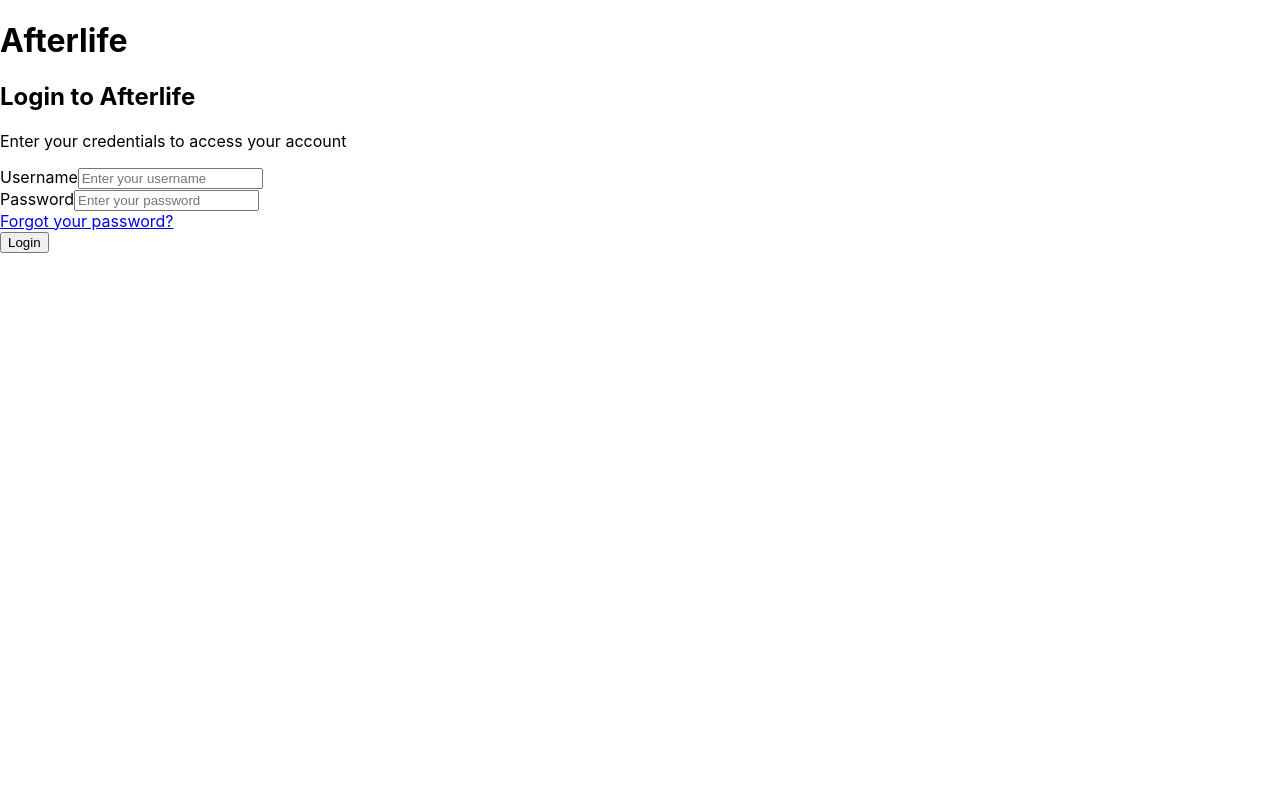
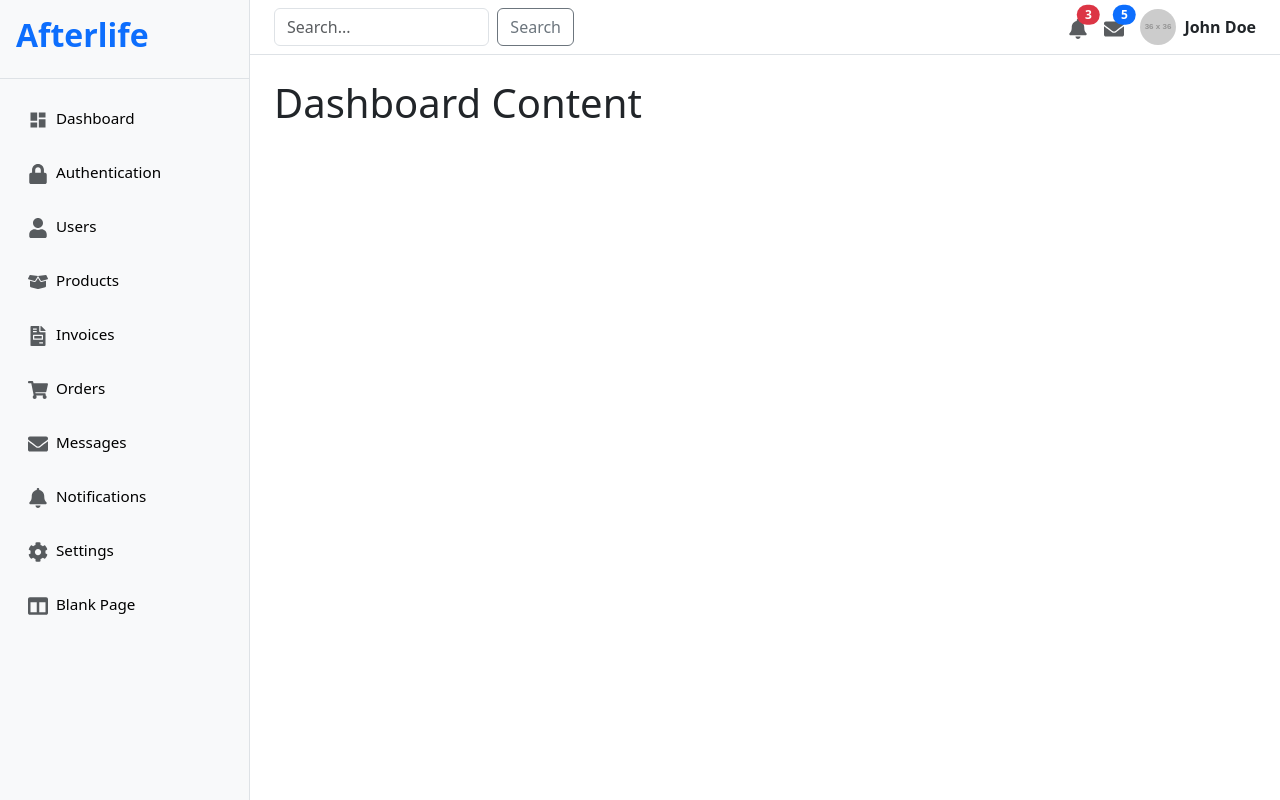
Before and after one commit to 2303511/afterlife, a React (Create React App) app: page /dashboard in a window 1280 px wide. Built offline with nearby package versions, Linux system fonts and the light colour scheme.

Commit message:
add bootstrap sidebar, navbar

```diff
--- a/src/App.js
+++ b/src/App.js
@@ -1,9 +1,27 @@
-import logo from './logo.svg';
+import { BrowserRouter as Router, Routes, Route, Navigate } from 'react-router-dom';
+import LoginPage from './pages/LoginPage';
+import Dashboard from './pages/Dashboard'; // Create this page next
 import './App.css';
-import LoginPage from './pages/LoginPage';
+import logo from './logo.svg'; // optional if you're not using it
+import 'bootstrap/dist/css/bootstrap.min.css';
+import './index.css';
 
 function App() {
-  return <LoginPage />;
+  return (
+
+    <Router>
+      <Routes>
+        {/* Default path - redirect to dashboard for now */}
+        <Route path="/" element={<Navigate to="/dashboard" replace />} />
+
+        {/* Login route */}
+        <Route path="/login" element={<LoginPage />} />
+
+        {/* Dashboard route */}
+        <Route path="/dashboard" element={<Dashboard />} />
+      </Routes>
+    </Router>
+  );
 }
 
 export default App;
--- /dev/null
+++ b/src/components/Sidebar.js
@@ -0,0 +1,78 @@
+import {
+    FaLock,
+    FaUser,
+    FaBoxOpen,
+    FaFileInvoice,
+    FaShoppingCart,
+    FaEnvelope,
+    FaBell,
+    FaCog,
+    FaColumns,
+  } from "react-icons/fa";
+  import { useState } from "react";
+  import { MdDashboard } from "react-icons/md";
+
+  export default function Sidebar() {
+    return (
+      <aside className="d-flex flex-column bg-light border-end min-vh-100" style={{ width: "250px" }}>
+        {/* Logo */}
+        <div className="border-bottom p-3">
+          <h2 className="text-primary fw-bold">Afterlife</h2>
+        </div>
+
+        {/* Navigation */}
+        <nav className="p-3 d-flex flex-column gap-2">
+          <NavItem icon={<MdDashboard />} label="Dashboard" />
+          <NavItem icon={<FaLock />} label="Authentication" />
+          <NavItem icon={<FaUser />} label="Users"  /> {/*badge="HOT" badgeColor="danger" */}
+          <NavItem icon={<FaBoxOpen />} label="Products" /> {/*badge="NEW" badgeColor="warning */}
+          <NavItem icon={<FaFileInvoice />} label="Invoices" />
+          <NavItem icon={<FaShoppingCart />} label="Orders"  /> {/*count={5} */}
+          <NavItem icon={<FaEnvelope />} label="Messages" /> {/*count={5} */}
+          <NavItem icon={<FaBell />} label="Notifications" /> {/*count={5} */}
+          <NavItem icon={<FaCog />} label="Settings" />
+          <NavItem icon={<FaColumns />} label="Blank Page" />
+        </nav>
+      </aside>
+    );
+  }
+
+
+
+  function NavItem({ icon, label, badge, badgeColor = "secondary", count }) {
+    const [hovered, setHovered] = useState(false);
+
+    const buttonStyle = {
+      backgroundColor: hovered ? "#f1f3f5" : "transparent", // Light gray on hover
+      transition: "background-color 0.2s ease",
+      fontSize: "0.95rem",
+      border: "none",
+      width: "100%",
+      textAlign: "left",
+      padding: "0.5rem 0.75rem",
+      borderRadius: "0.375rem", // 6px
+    };
+
+    return (
+      <button
+        type="button"
+        style={buttonStyle}
+        className="d-flex justify-content-between align-items-center"
+        onMouseEnter={() => setHovered(true)}
+        onMouseLeave={() => setHovered(false)}
+      >
+        <div className="d-flex align-items-center gap-2">
+          <span className="text-muted fs-5">{icon}</span>
+          <span>{label}</span>
+        </div>
+
+        {badge && (
+          <span className={`badge bg-${badgeColor} ms-auto`}>{badge}</span>
+        )}
+
+        {count !== undefined && (
+          <span className="badge bg-primary ms-2">{count}</span>
+        )}
+      </button>
+    );
+  }
--- /dev/null
+++ b/src/components/TopNavBar.js
@@ -0,0 +1,52 @@
+import { FaBell, FaEnvelope } from "react-icons/fa";
+import '../index.css';
+
+export default function TopNavbar() {
+  return (
+    <nav className="navbar navbar-expand bg-white border-bottom px-4 py-2 d-flex justify-content-between align-items-center">
+      {/* Search */}
+      <form className="d-flex align-items-center" style={{ width: "300px" }}>
+        <input
+          className="form-control me-2"
+          type="search"
+          placeholder="Search..."
+          aria-label="Search"
+        />
+        <button className="btn btn-outline-secondary" type="submit">
+          Search
+        </button>
+      </form>
+
+      {/* Icons and Profile */}
+      <div className="d-flex align-items-center gap-3">
+        {/* Notifications */}
+        <div className="position-relative">
+          <FaBell size={20} className="text-muted" />
+          <span className="position-absolute top-0 start-100 translate-middle badge rounded-pill bg-danger">
+            3
+          </span>
+        </div>
+
+        {/* Messages */}
+        <div className="position-relative">
+          <FaEnvelope size={20} className="text-muted" />
+          <span className="position-absolute top-0 start-100 translate-middle badge rounded-pill bg-primary">
+            5
+          </span>
+        </div>
+
+        {/* Profile */}
+        <div className="d-flex align-items-center">
+          <img
+            src="https://via.placeholder.com/36"
+            alt="User"
+            className="rounded-circle me-2"
+            width="36"
+            height="36"
+          />
+          <span className="fw-semibold text-dark">John Doe</span>
+        </div>
+      </div>
+    </nav>
+  );
+}
--- a/src/index.css
+++ b/src/index.css
@@ -1,3 +1,4 @@
+
 body {
   margin: 0;
   font-family: -apple-system, BlinkMacSystemFont, 'Segoe UI', 'Roboto', 'Oxygen',
--- /dev/null
+++ b/src/pages/Dashboard.js
@@ -0,0 +1,18 @@
+import Sidebar from '../components/Sidebar';
+import TopNavbar from '../components/TopNavBar';
+
+
+export default function Dashboard() {
+    return (
+      <div className="d-flex">
+        <Sidebar />
+        <div className="flex-grow-1">
+          <TopNavbar />
+          <div className="p-4">
+            {/* Page Content */}
+            <h1>Dashboard Content</h1>
+          </div>
+        </div>
+      </div>
+    );
+  }
```
